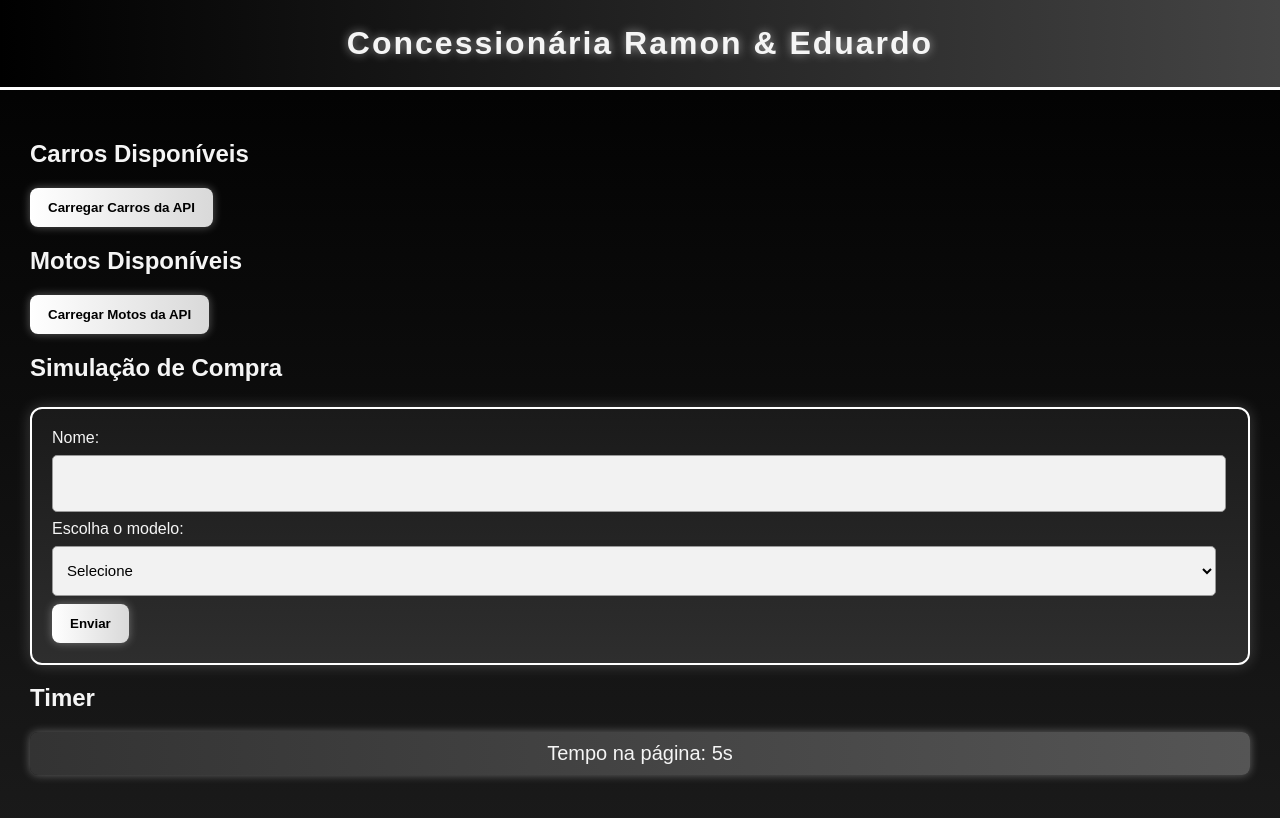
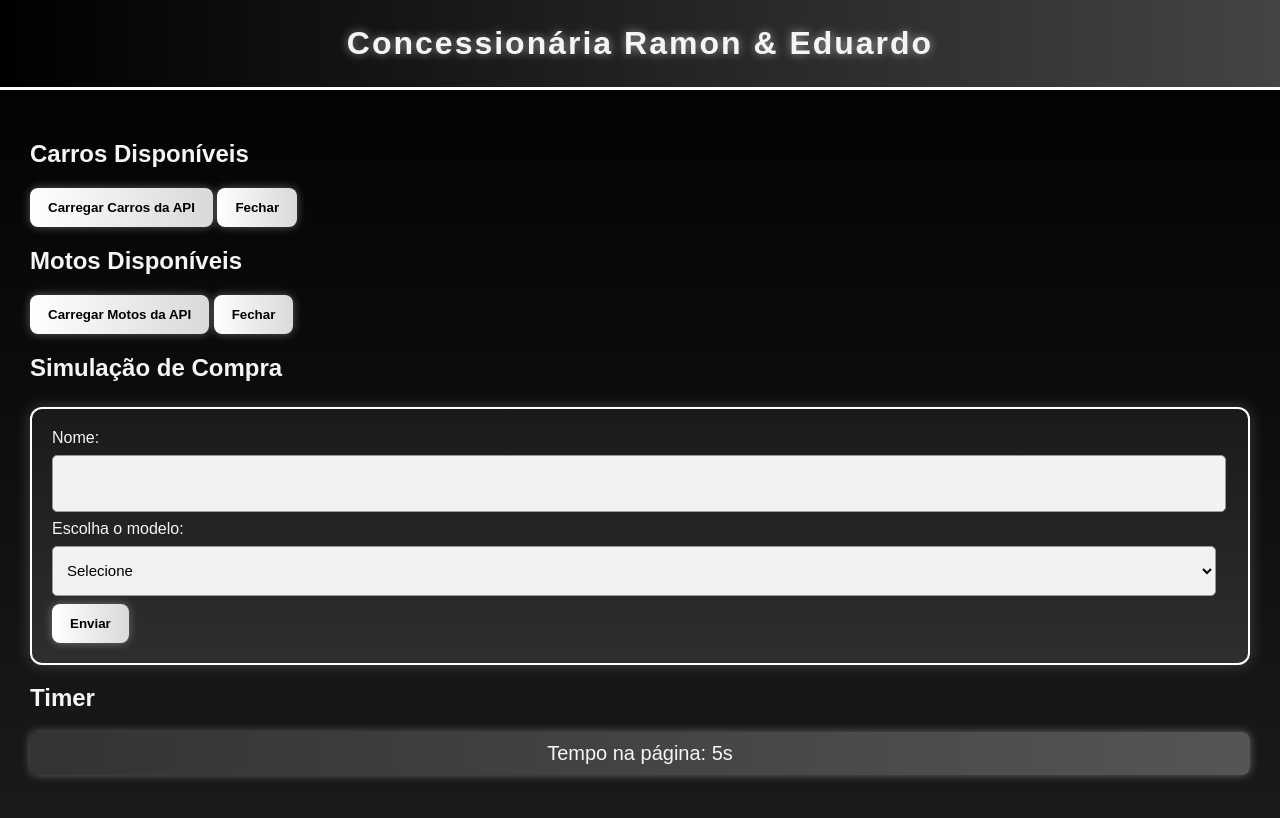
Before and after one commit to dudumatto/ConcJS, a plain HTML site: page projetoDaw.html in a window 1280 px wide. Drawn offline with Linux system fonts and the light colour scheme.

Commit message:
segundo commit
botão de fechar a lista e ajuste para o pages

```diff
--- a/projetoDaw.html
+++ b/projetoDaw.html
@@ -14,9 +14,11 @@
     <div class="container">
         <h2>Carros Disponíveis</h2>
         <button onclick="carregarCarros()">Carregar Carros da API</button>
+        <button onclick="fechar()">Fechar</button>
         <div id="car-list"></div>
         <h2>Motos Disponíveis</h2>
         <button onclick="carregarMotos()">Carregar Motos da API</button>
+        <button onclick="Fechar()">Fechar</button>
         <div id="mot-list"></div>
 
         <h2>Simulação de Compra</h2>
--- a/script.js
+++ b/script.js
@@ -87,6 +87,12 @@ async function carregarCarros() {
     });
 }
 
+async function fechar() {
+    document.getElementById("car-list").innerHTML = "";
+}
+async function Fechar() {
+    document.getElementById("mot-list").innerHTML = "";
+}
 
 const motos = [
     {
```
